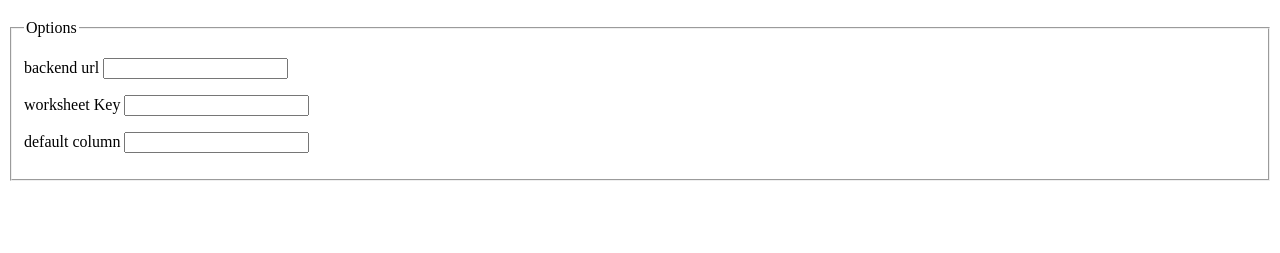
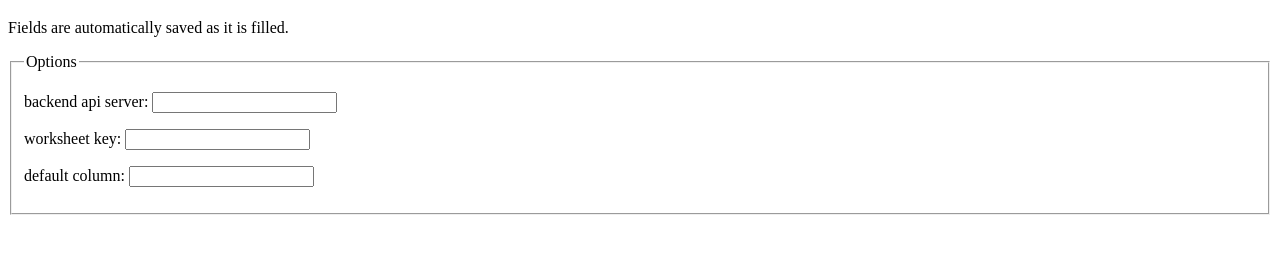
Before and after one commit to Spokepoint/chipmunk-chrome-extension, a browser extension: page app/options.html in a window 1280 px wide. Shown: the part 61-314 px from the top of the page. Drawn offline with nearby package versions, Linux system fonts and the light colour scheme.

Commit message:
tweak options.html copy

```diff
--- a/app/options.html
+++ b/app/options.html
@@ -11,23 +11,24 @@
         <!-- CHROME EXTENSION OPTION -->
         <h1>here are your options...</h1>
 
+        <p>Fields are automatically saved as it is filled.</p>
+
         <form method="post" action="">
             <fieldset>
                 <legend>Options</legend>
                 <p>
-                    <label for="backend-url">backend url</label>
+                    <label for="backend-url">backend api server:</label>
                     <input id="backend-url" name="backendUrl" class="js-stored" type="text">
                 </p>
                 <p>
-                    <label for="worksheet-key">worksheet Key</label>
+                    <label for="worksheet-key">worksheet key:</label>
                     <input id="worksheet-key" name="worksheetKey" class="js-stored" type="text">
                 </p>
                 <p>
-                    <label for="default-col">default column</label>
+                    <label for="default-col">default column:</label>
                     <input id="default-col" name="defaultCol" class="js-stored" type="text">
                 </p>
             </fieldset>
         </form>
-
     </body>
 </html>
```
